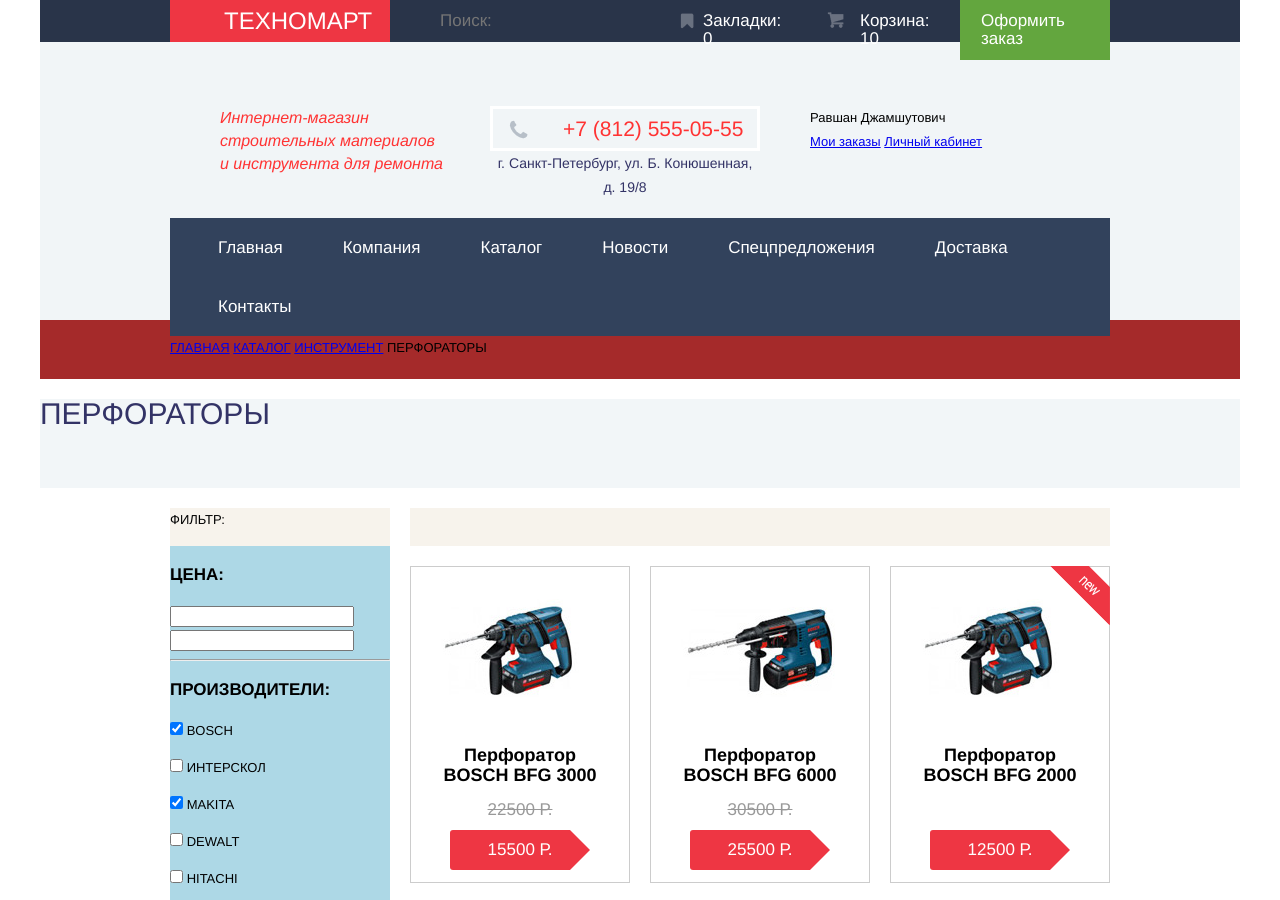
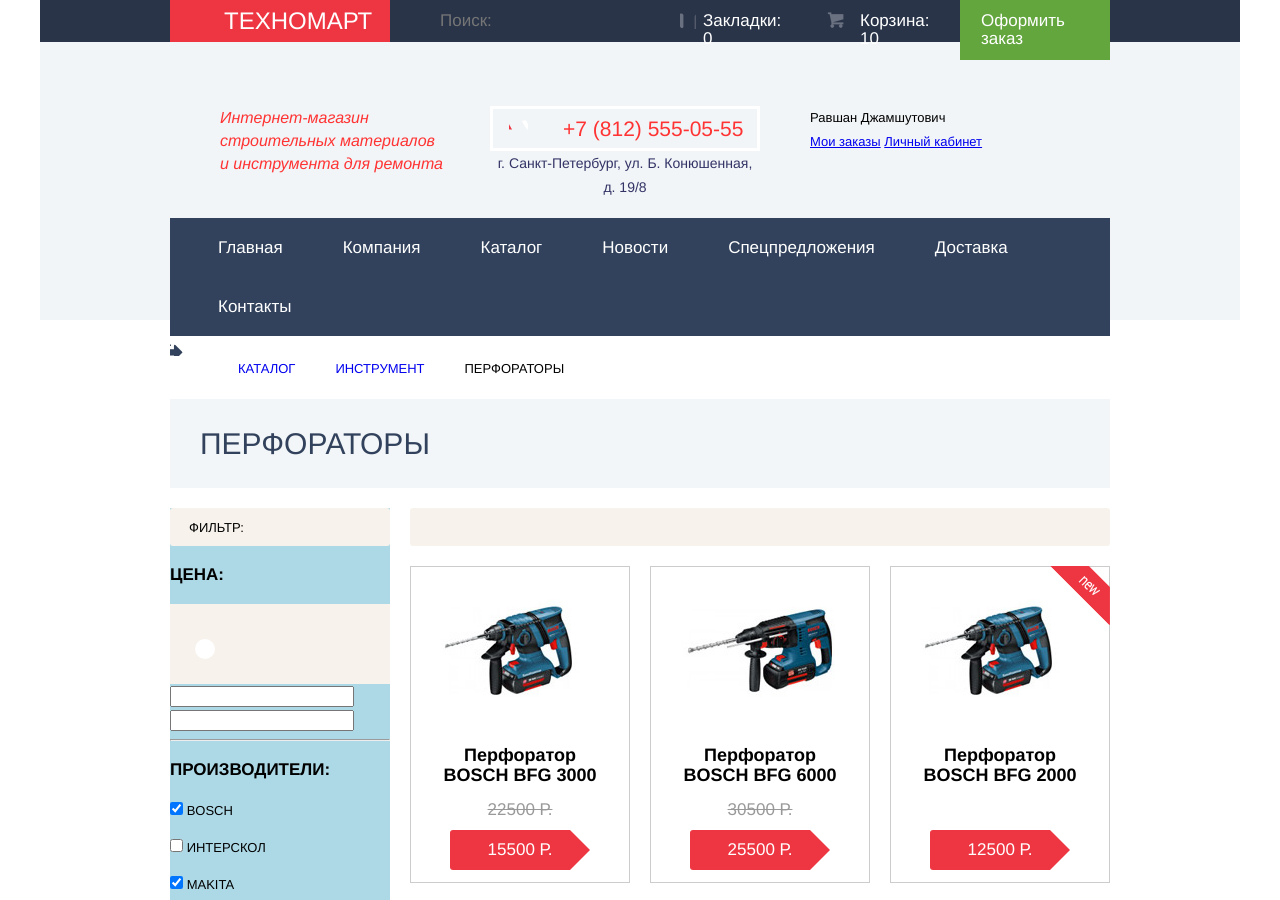
Before and after one commit to alt9/244218-technomart, a plain HTML site: page catalog.html in a window 1280 px wide. Shown: the top 900 px of the page. Drawn offline with nearby package versions, Linux system fonts and the light colour scheme; a web font is replaced by a local one.

Commit message:
изменения 4,09

```diff
--- a/catalog.html
+++ b/catalog.html
@@ -91,7 +91,6 @@
 	</header>
 
 	<div class="breadcrumbs">
-	    <a class="breadcrumbs-item" href="#">ГЛАВНАЯ</a>
 		<a class="breadcrumbs-item" href="#">КАТАЛОГ</a>
 		<a class="breadcrumbs-item" href="#">ИНСТРУМЕНТ</a>
 		<span class="breadcrumbs-item" >ПЕРФОРАТОРЫ</span>
@@ -103,11 +102,11 @@
 	<div class="catalog-body">
 	  <div class="filter">
 	    <div class="filter-title">
-	      <span class="filter-title-text">ФИЛЬТР:</span>
+	      <span>ФИЛЬТР:</span>
 	    </div>
 	    <form>
 	      <div class="product-choice">
-	       <h2>ЦЕНА:</h2>
+	        <h2>ЦЕНА:</h2>
 	      </div>
 	      <section class="min-max-price">
 	        <!--тут js включает бегунок-->
--- a/css/style.css
+++ b/css/style.css
@@ -118,7 +118,7 @@
 	width: 16px;
 	height: 16px;
 	background: url("../img/icon-sprite.png") no-repeat;
-	background-position: -27px -0px;
+	background-position: -37px -0px;
 	opacity: 0.3;
 }
 .bookmark span:hover::before {
@@ -230,7 +230,7 @@
 	width: 19px;
 	height: 19px;
 	background: url("../img/icon-sprite.png") no-repeat;
-	background-position: -364px -0px;
+	background-position: -494px -0px;
 }
 .address {
 	width: 270px;
@@ -284,7 +284,7 @@
 	width: 20px;
 	height: 17px;
 	background: url("../img/icon-sprite.png") no-repeat;
-	background-position: -303px -0px;
+	background-position: -413px -0px;
 	opacity: 0.3;
 }
 .login-a:hover::before {
@@ -971,20 +971,75 @@
 	margin-right: 130px;
 	margin-top: 39px;
 }
+.footer-link {
+	font-size: 16px;
+	line-height: 18px;
+	color: #ffd180;
+	text-decoration: none;
+}
+.footer-link:hover {
+	text-decoration: underline;
+}
+.footer-link:active {
+	color: #ee3643;
+}
 
 .breadcrumbs {
 	height: 59px;
 	width: 1200px;
 	margin: auto;
-	background-color: brown;
+	font-size: 0;
+
+	position: relative;
 }
 .breadcrumbs a:first-child {
-	margin-left: 130px;
+	margin-left: 198px;
+}
+.breadcrumbs::before {
+	content: "";
+	position: absolute;
+	top: 24px;
+	left: 130px;
+
+	width: 15px;
+	height: 12px;
+	background: url("../img/icon-sprite.png") no-repeat;
+	background-position: -341px -0px;
+}
+.breadcrumbs-item {
+	display: inline-block;
+	vertical-align: top;
+	margin-top: 24px;
+	margin-left: 40px;
+	font-family: ptsans, Helvetica, Arial, sans-serif;
+	font-size: 13px;
+	line-height: 18px;
+	text-decoration: none;
+
+	position: relative;
+}
+.breadcrumbs-item::before {
+	content: "";
+	position: absolute;
+	top: 2px;
+	left: -22px;
+
+	width: 8px;
+	height: 12px;
+	background: url("../img/icon-sprite.png") no-repeat;
+	background-position: -533px -0px;
 }
 .catalog-title {
 	height: 89px;
+	margin-left: 130px;
+	margin-right: 130px;
 	margin-bottom: 20px;
 	background-color: #f2f6f8;
+}
+.catalog-title h1 {
+	padding-top: 30px;
+	padding-left: 30px;
+	color: #32425c;
 }
 .catalog-body {
 	height: 1202px;
@@ -998,8 +1053,49 @@
 }
 .filter-title {
 	height: 38px;
+	border-radius: 3px;
 	background-color: #f7f3ec;
 }
+.filter-title span {
+	display: inline-block;
+	vertical-align: top;
+	margin-left: 19px;
+	margin-top: 11px;
+	font-family: ptsans, Helvetica, Arial, sans-serif;
+	font-size: 13px;
+	line-height: 18px;
+}
+.min-max-price {
+	width: 220px;
+	height: 80px;
+	background-color: #f7f3ec;
+
+	position: relative;
+}
+.min-max-price::before {
+	content: "";
+	position: absolute;
+	top: 39px;
+	left: 20px;
+
+	width: 180px;
+	height: 2px;
+	background: #d7dcde;
+	z-index: 10;
+}
+.min-max-price::before {
+	content: "";
+	position: absolute;
+	top: 35px;
+	left: 25px;
+
+	width: 20px;
+	height: 20px;
+	border-radius: 10px;
+	background: #ffffff;
+	z-index: 20;
+}
+
 .products {
 	font-size: 0;
 	float: right;
@@ -1012,6 +1108,7 @@
 	width: 700px;
 	height: 38px;
 	margin-bottom: 20px;
+	border-radius: 3px;
 	background-color: #f7f3ec;
 }
 .product-item-catalog {
```
